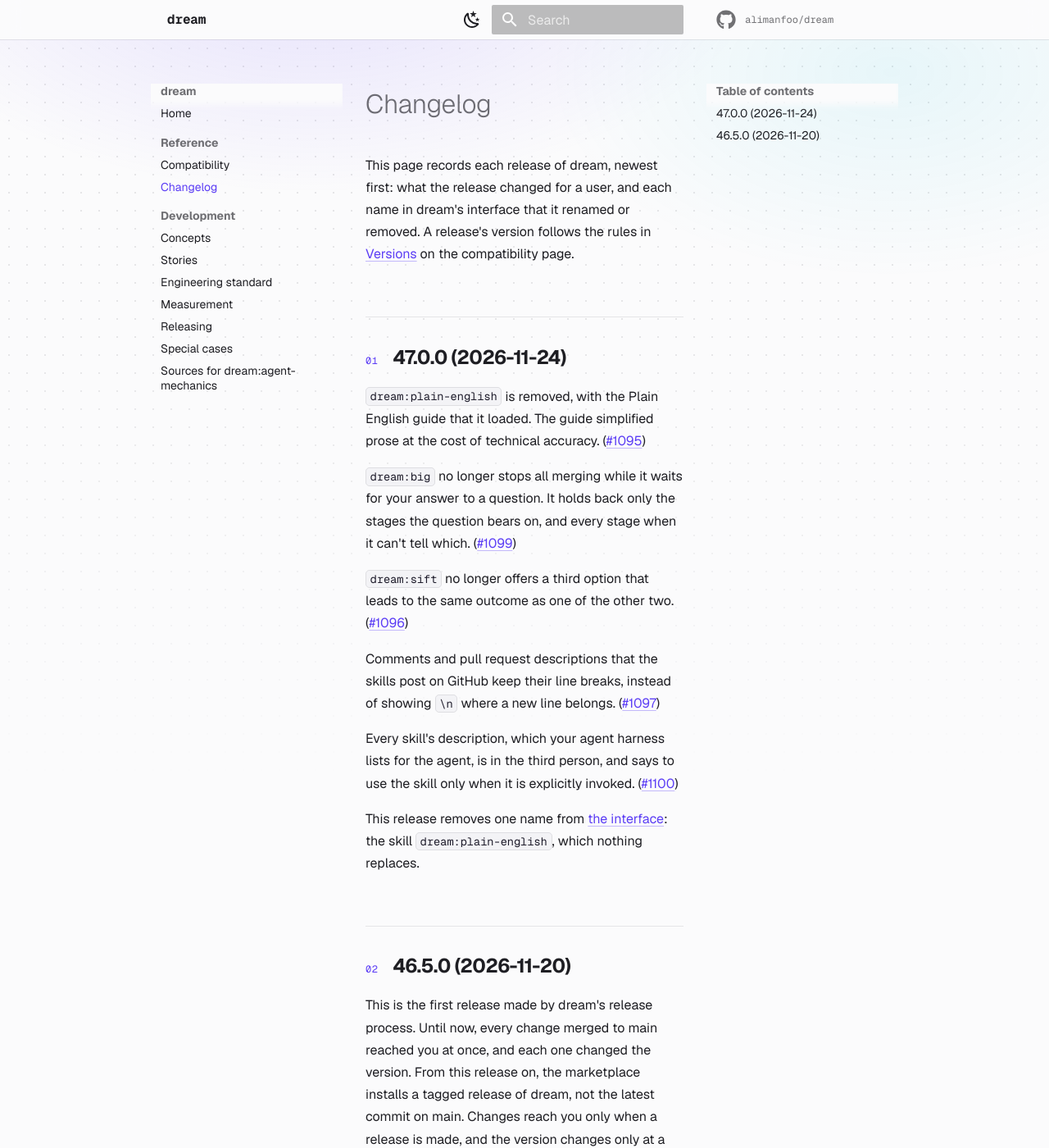
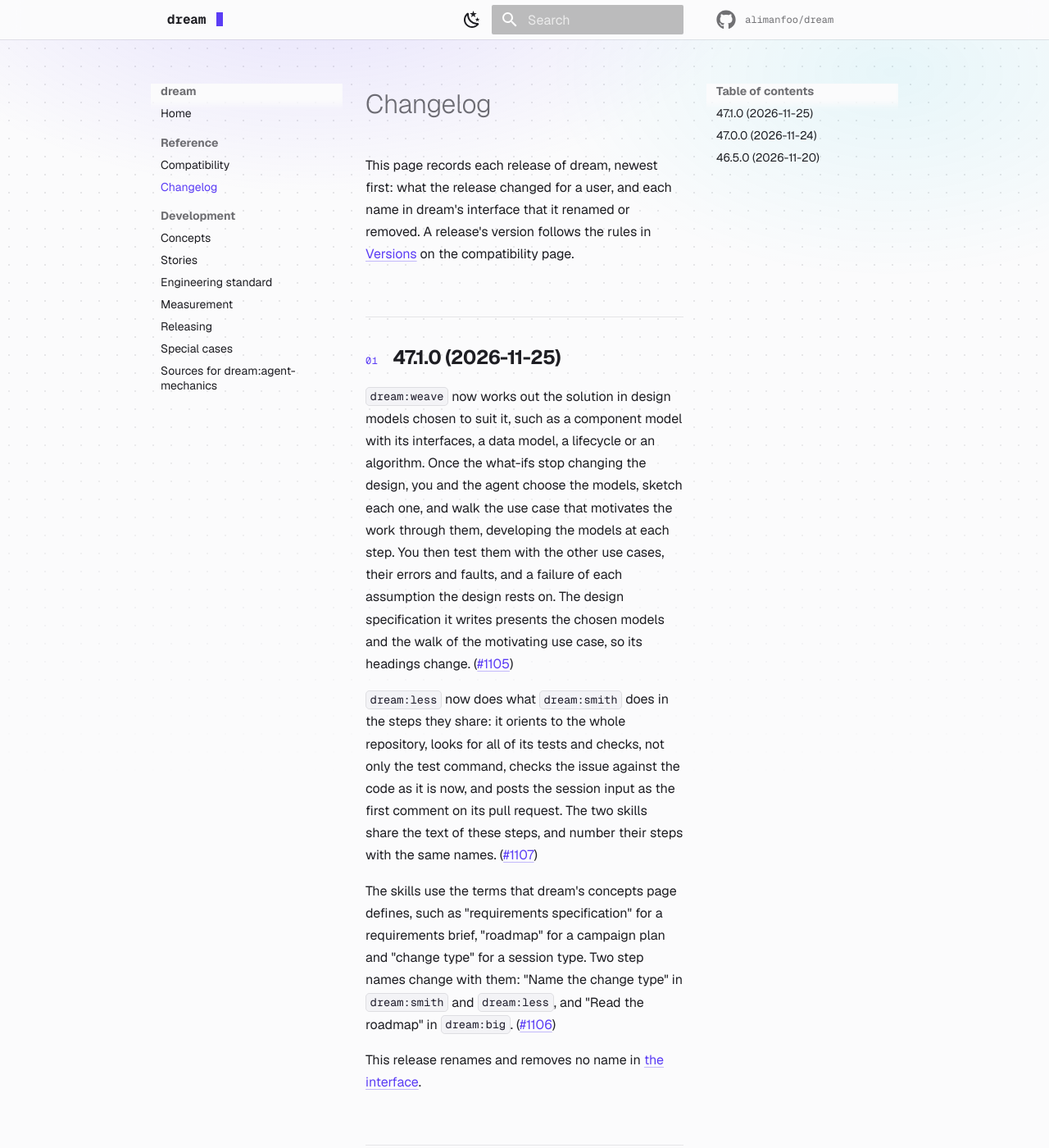
Before and after one commit to alimanfoo/dream, an MkDocs documentation site: the page built from docs/changelog.md, in a window 1280 px wide and 1400 px high. Shown: the whole window at 82% size. Built offline with MkDocs 1.6.1 and Material for MkDocs 9.7.7, drawn with Linux system fonts in a browser that asks for light colours; comment, search, counter and statistics services are not loaded.

Commit message:
Release 47.1.0
Co-Authored-By: Claude Opus 5.5 <noreply@anthropic.com>

```diff
--- a/docs/changelog.md
+++ b/docs/changelog.md
@@ -4,6 +4,34 @@ This page records each release of dream, newest first: what the release changed
 for a user, and each name in dream's interface that it renamed or removed. A
 release's version follows the rules in [Versions](compatibility.md#versions) on
 the compatibility page.
+
+## 47.1.0 (2026-11-25)
+
+`dream:weave` now works out the solution in design models chosen to suit it,
+such as a component model with its interfaces, a data model, a lifecycle or an
+algorithm. Once the what-ifs stop changing the design, you and the agent choose
+the models, sketch each one, and walk the use case that motivates the work
+through them, developing the models at each step. You then test them with the
+other use cases, their errors and faults, and a failure of each assumption the
+design rests on. The design specification it writes presents the chosen models
+and the walk of the motivating use case, so its headings change.
+([#1105](https://github.com/alimanfoo/dream/pull/1105))
+
+`dream:less` now does what `dream:smith` does in the steps they share: it
+orients to the whole repository, looks for all of its tests and checks, not only
+the test command, checks the issue against the code as it is now, and posts the
+session input as the first comment on its pull request. The two skills share the
+text of these steps, and number their steps with the same names.
+([#1107](https://github.com/alimanfoo/dream/pull/1107))
+
+The skills use the terms that dream's concepts page defines, such as
+"requirements specification" for a requirements brief, "roadmap" for a campaign
+plan and "change type" for a session type. Two step names change with them:
+"Name the change type" in `dream:smith` and `dream:less`, and "Read the roadmap"
+in `dream:big`. ([#1106](https://github.com/alimanfoo/dream/pull/1106))
+
+This release renames and removes no name in
+[the interface](compatibility.md#the-interface).
 
 ## 47.0.0 (2026-11-24)
 
```
Also changed, not shown: 1 other file.
